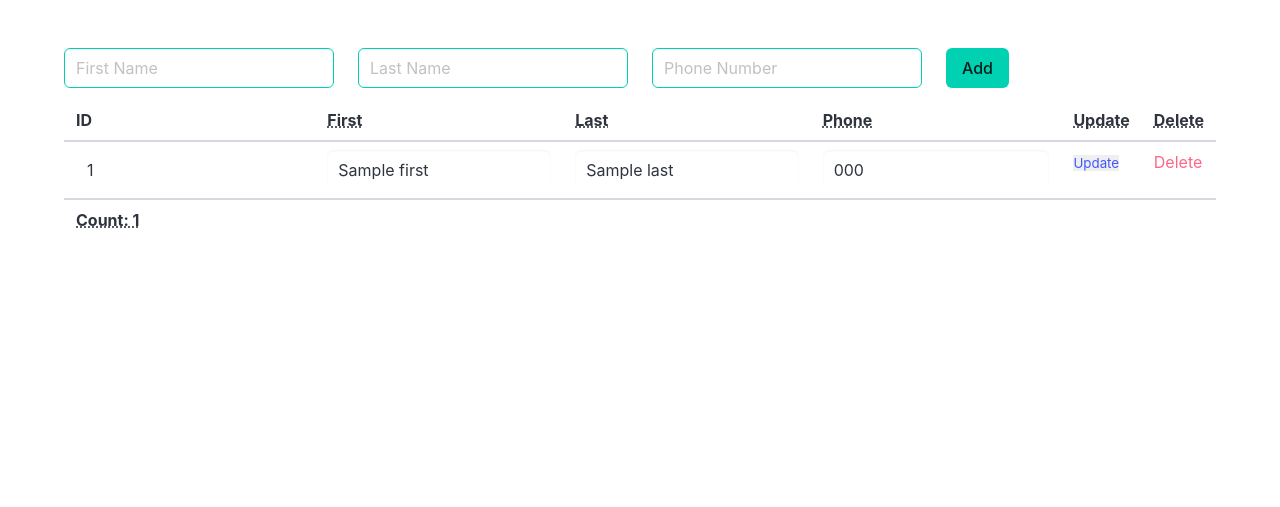
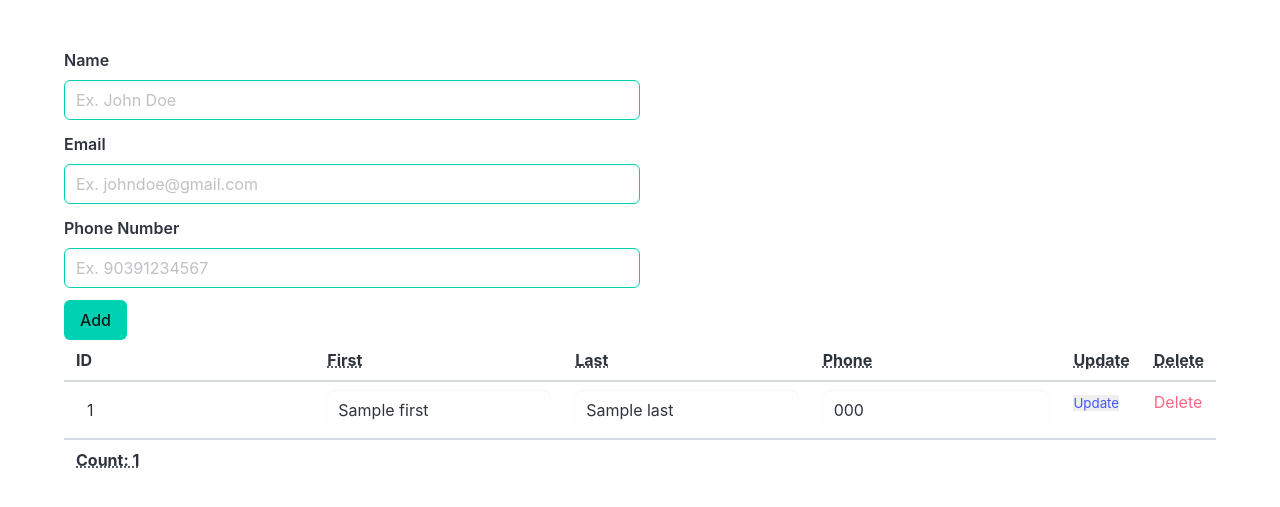
Before and after one commit to saeedghollami/python-samples, a Flask app: template Phonebook/web/templates/index.html in a window 1280 px wide. Shown: the part 157-664 px from the top of the page. Run offline with Flask 2, Linux system fonts and the light colour scheme; the template is opened without the code that fills it: most values are stand-ins (such as "Sample title", 1, 10 or a date in 2020); parts of the project's set-up code (start-up, migrations or seed data) failed here and were passed over; some libraries are stand-ins or nearby versions.

Commit message:
Redesign add contact form with labels

```diff
--- a/Phonebook/web/templates/index.html
+++ b/Phonebook/web/templates/index.html
@@ -21,22 +21,33 @@
     <!-- Main section -->
     <section class="section">
       <div class="container">
-        <form action="{{ url_for('create') }}" method="post">
-          <div class="columns">
-            <div class="column">
-              <input class="input is-primary" type="text" name="first" placeholder="First Name" autocomplete="off">
+        <div style="width: 50%">
+          <form action="{{ url_for('create') }}" method="post">
+            <div class="field">
+              <label class="label" for="first">Name</label>
+              <div class="control">
+                <input class="input is-primary" type="text" name="first" placeholder="Ex. John Doe" autocomplete="off">
+              </div>
             </div>
-            <div class="column">
-              <input class="input is-primary" type="text" name="last" placeholder="Last Name" autocomplete="off">
+            <div class="field">
+              <label class="label" for="email">Email</label>
+              <div class="control">
+                <input class="input is-primary" type="email" name="email" placeholder="Ex. johndoe@gmail.com" autocomplete="off">
+              </div>
             </div>
-            <div class="column">
-              <input class="input is-primary" type="text" name="phone" placeholder="Phone Number" autocomplete="off">
+            <div class="field">
+              <label class="label" for="phone">Phone Number</label>
+              <div class="control">
+                <input class="input is-primary" type="text" name="phone" placeholder="Ex. 90391234567" autocomplete="off">
+              </div>
             </div>
-            <div class="column">
-              <button class="button is-primary">Add</button>
+            <div class="field">
+              <div class="control">
+                <button class="button is-primary">Add</button>
+              </div>
             </div>
-          </div>
-        </form>
+          </form>
+        </div>
         <table class="table">
           <thead>
             <tr>
```
Also changed, not shown: Phonebook/web/phonebook.sqlite.
